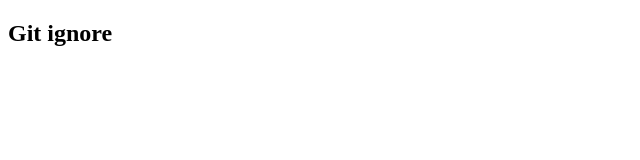
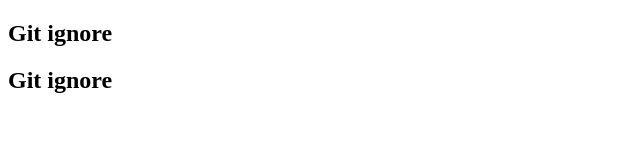
Before and after one commit to sarit333/Git-ignore, a plain HTML site: page index.html in a window 1280 px wide. Shown: the whole page, without its empty margins (0-640 px from the left). Drawn offline with Linux system fonts and the light colour scheme.

Commit message:
file done

```diff
--- a/index.html
+++ b/index.html
@@ -7,5 +7,6 @@
 </head>
 <body>
   <h2>Git ignore</h2>
+  <h2>Git ignore</h2>
 </body>
 </html>
```
Also changed, not shown: 1 other file.
